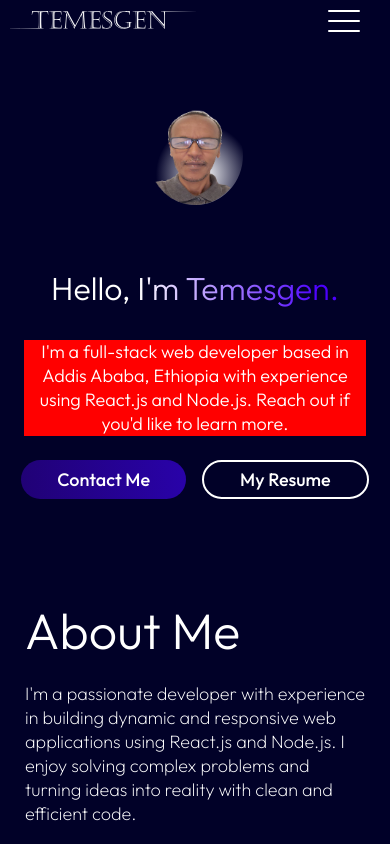
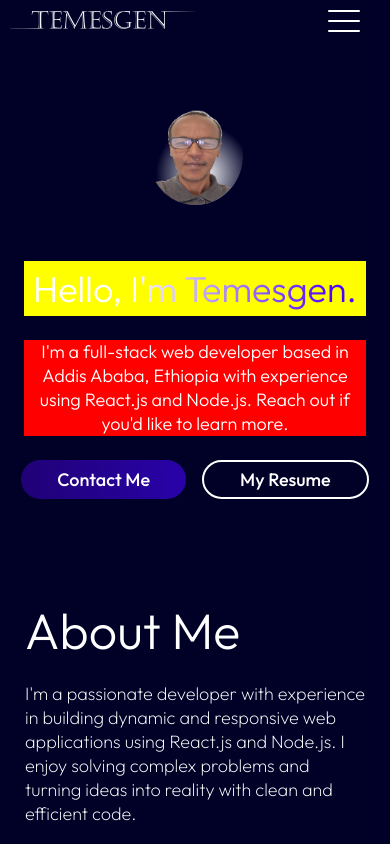
Before and after one commit to Temesgen123/temsgnportfolio, a React (Vite) app: page / in a window 390 px wide. Shown: the top 844 px of the page. Built offline with nearby package versions, Linux system fonts and the light colour scheme.

Commit message:
edited hero section title.

```diff
--- a/src/Components/Hero/Hero.css
+++ b/src/Components/Hero/Hero.css
@@ -75,8 +75,9 @@
   .hero h1 {
     margin-top: 32px;
     width: 90%;
-    font-size: 32px;
+    font-size: 36px;
     line-height: 55px;
+    background-color: yellow;
   }
   .hero p {
     width: 90%;
```
